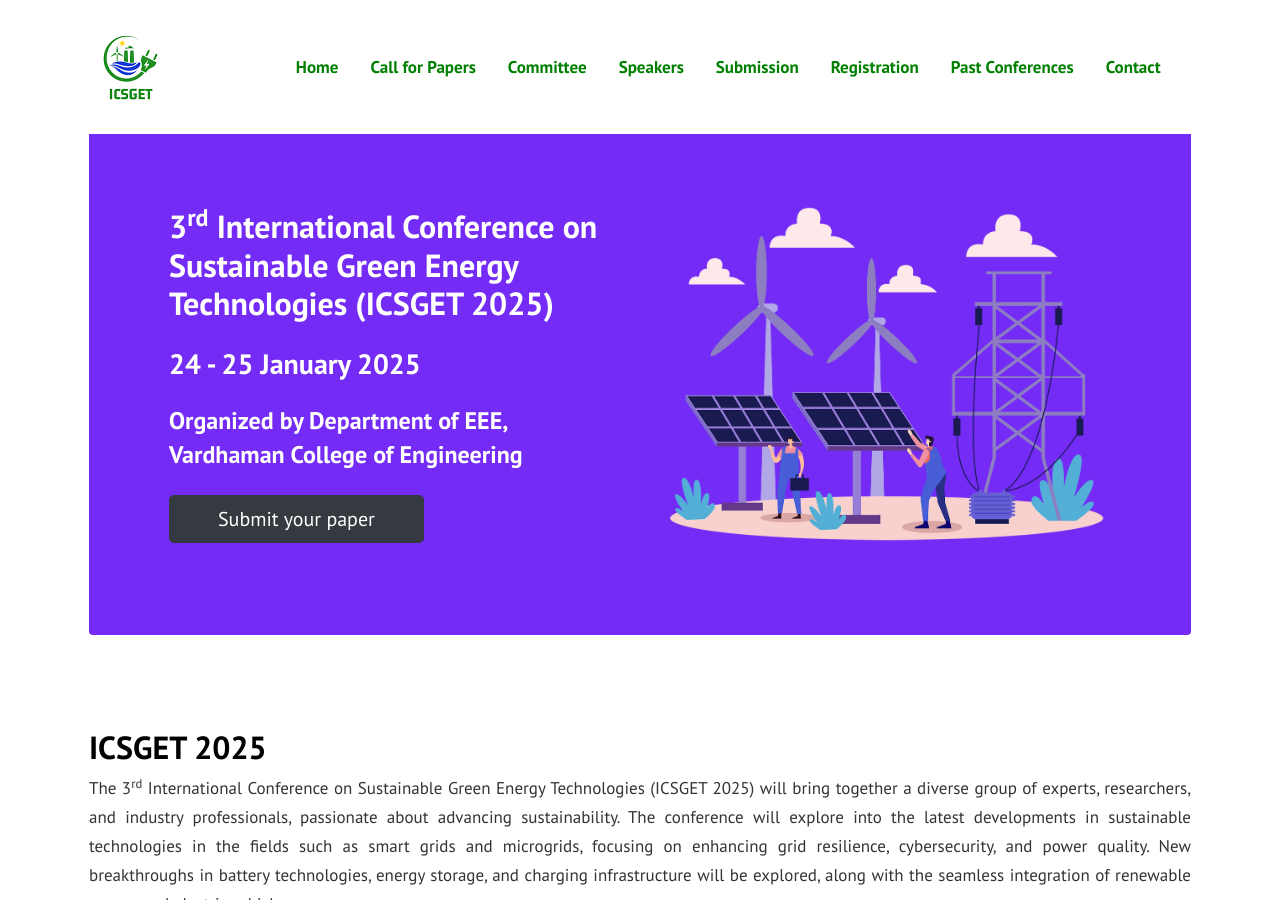
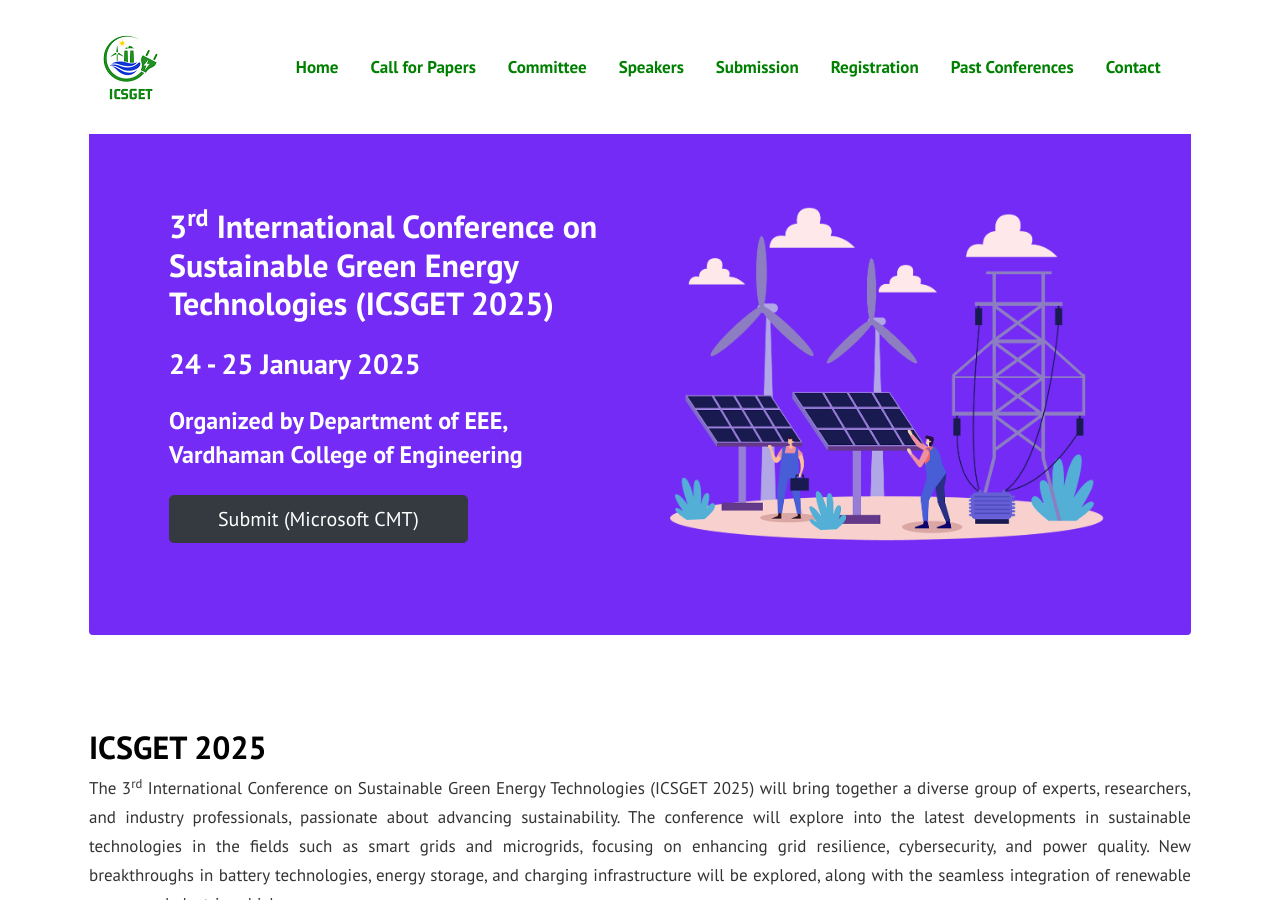
Before and after one commit to sravivarmanvce/icsget, a Jekyll site: the page built from index.md, in a window 1280 px wide and 900 px high. Built offline with Jekyll 4.4.1, drawn with Linux system fonts in a browser that asks for light colours.

Commit message:
Update index.md

```diff
--- a/index.md
+++ b/index.md
@@ -14,7 +14,7 @@ background: '/img/bg-index.jpg'
       <h2 class="mb-4" style="color:#ffffff">3<sup>rd</sup> International Conference on Sustainable Green Energy Technologies (ICSGET 2025)</h2>
 	  <h3 class="mb-4" style="color:#ffffff">24 - 25 January 2025</h3>
 	  <h4 class="mb-4" style="color:#ffffff">Organized by Department of EEE, Vardhaman College of Engineering</h4>
-      <a href="{{site.baseurl}}/submission" class="btn btn-dark text-white px-5 btn-lg">Submit your paper</a>
+      <a href="{{site.baseurl}}/submission" class="btn btn-dark text-white px-5 btn-lg">Submit (Microsoft CMT)</a>
     </div>
     <div class="col-md-6 text-right pl-0 pl-lg-4">
       <img class="intro" height="500" src="{{site.baseurl}}/assets/images/intro.png">
```
